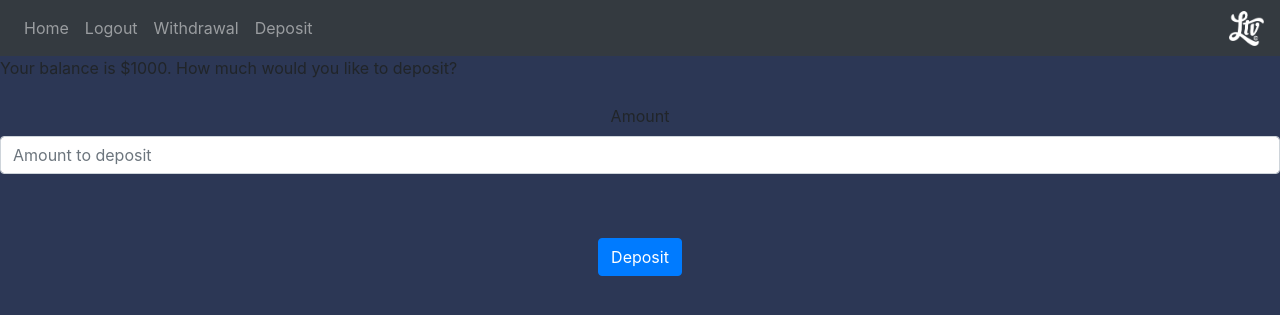
After one commit to wahgs/bankSystem, a Flask app: page /deposit in a window 1280 px wide. The commit adds this page. Shown: the top 315 px of the page. Run offline with Flask 2, Linux system fonts and the light colour scheme; a user stored in the database is signed in; some libraries are stand-ins or nearby versions.

Commit message:
it all works >:)

```diff
--- a/website/models.py
+++ b/website/models.py
@@ -1,5 +1,4 @@
 #holds database models
-#holds Users and Balance
 from .  import db
 from flask_login import UserMixin
 from sqlalchemy.sql import func
--- a/website/templates/base.html
+++ b/website/templates/base.html
@@ -32,13 +32,16 @@
           {% if user.is_authenticated %}
           <a class="nav-item nav-link" id="home" href="/">Home</a>
           <a class="nav-item nav-link" id="logout" href="/logout">Logout</a>
+          <a class="nav-item nav-link" id="withdrawal" href="/withdrawal">Withdrawal</a>
+          <a class="nav-item nav-link" id="deposit" href="/deposit">Deposit</a>
           {% else %}
           <a class="nav-item nav-link" id="signUp" href="/sign-up">Sign Up</a>
           <a class="nav-item nav-link" id="login" href="/login">Login</a>
           {% endif %}
-          <img align="center" src="ltv-logo-white.png" width="35" height="35"/>
+
         </div>
     </div>
+    <img align="center" src="static/ltv-logo-white.png" width="35" height="35"/>
       </nav>
 
     <!-- allows backend to flash messages.-->
@@ -61,8 +64,9 @@
     {% endwith %}
 
     <div class="container">
+      <body style="background-color:rgb(44, 55, 85)">
     {% block content %}
-    {% endblock %}</div>
+    {% endblock %}</body></div>
     <script
       src="https://code.jquery.com/jquery-3.2.1.slim.min.js"
       integrity="sha384-KJ3o2DKtIkvYIK3UENzmM7KCkRr/rE9/Qpg6aAZGJwFDMVNA/GpGFF93hXpG5KkN"
--- /dev/null
+++ b/website/templates/deposit.html
@@ -0,0 +1,19 @@
+{% extends "base.html" %} {% block title %} Deposit {% endblock %}
+{% block content %}
+</div>
+<head align="center"> Your balance is ${{ bal }}. How much would you like to deposit?</head>
+</br></br>
+<form method="POST">
+<div class="form-group" align="center">
+    <label for="amount">Amount</label>
+    <input type="amount" class="form-control" id="amount" name="amount" placeholder="Amount to deposit"/>
+</div>
+</br>
+<div>
+    </div>
+</div>
+</br>
+<div align="center">
+<button type="submit" class="btn btn-primary">Deposit</button></div>
+</form>
+{% endblock %}
--- a/website/templates/login.html
+++ b/website/templates/login.html
@@ -1,5 +1,4 @@
 {% extends "base.html" %} {% block title %} Login {% endblock %}
-
 {% block content %}
 <form method="POST">
     <h3 align="center">Log In</h3>
--- a/website/views.py
+++ b/website/views.py
@@ -1,13 +1,13 @@
 #stores url endpoints for home, removing notes,
-from unicodedata import category
 from flask import Blueprint, render_template, flash, request, redirect, url_for
 from flask_login import login_required, current_user
 from .models import User
+from .auth import genbal
 from . import db
 import json
 import jsonify
 import random
-
+from time import sleep
 
 
 views = Blueprint('views', __name__)
@@ -24,35 +24,47 @@ def duh():
 
 
 
-@views.route("/home", methods =['GET', 'POST'])
+@views.route("/home")
 @login_required
 def home():
-    if request.method == 'POST':
-        #for returns
-        pass
-
-    else:
-        #if the user has a balance set.
-        if current_user.balance:
-            return render_template("home.html", firstName=current_user.first_name, user=current_user, balance=current_user.balance)
-        #if the user does not have a balance
-        elif not current_user.balance:
-            #creates a balance and assigns it to the current user.
-            balance = random.randint(1,10000)
-            current_user.balance = balance
-            db.session.commit()
-            return render_template("home.html", firstName=current_user.first_name, user=current_user, balance=current_user.balance)
+    if current_user.balance:
+        return render_template("home.html", firstName=current_user.first_name, user=current_user, balance=current_user.balance)
+    #if the user does not have a balance
+    elif not current_user.balance:
+        #references auth.py's function genbal
+        balance = genbal
+        current_user.balance = balance
+        db.session.commit()
+        return render_template("home.html", firstName=current_user.first_name, user=current_user, balance=current_user.balance)
 
 @views.route("/withdrawal", methods=['GET', 'POST'])
 @login_required
 def withdrawal():
     if request.method == 'POST':
+        amount = int(request.form.get("amount"))
+        currentbal = int(current_user.balance)
+        if amount >= 500 or currentbal - amount <= 1000:
+            return redirect(url_for("auth.passwordRequired", amount=amount))
+        else:
+            newbal = currentbal - amount
+            current_user.balance = newbal
+            db.session.commit()
+            flash("Balance successfully updated to " + str(newbal) + "! Redirecting to home...")
+            return redirect(url_for("views.home"))
+    #get method response
+    else:
+        return render_template("withdrawal.html", bal=current_user.balance, name=current_user.first_name, auth=current_user.is_authenticated, user=current_user)
+
+@views.route("/deposit", methods=['GET', 'POST'])
+@login_required
+def deposit():
+    if request.method == 'POST':
+        amount = request.form.get('amount')
         bal = current_user.balance
-        amount = request.form.get('amount')
-        if int(amount) <= bal:
-            current_user.balance = bal - int(amount)
-            flash(f"Withdrew {str(amount)} from your balance of {str(bal)}!", category="success")
-            return redirect(url_for("views.home"))
-
+        newbal = int(bal) + int(amount)
+        current_user.balance = newbal
+        db.session.commit()
+        flash(f"You have successfully added ${str(amount)} to your balance", category="success")
+        return redirect(url_for('views.home'))
     else:
-        return render_template("withdrawal.html")
+        return render_template("deposit.html", bal=current_user.balance, name=current_user.first_name, user=current_user)
```
Also changed, not shown: website/auth.py (+25 -0 lines), website/templates/home.html (+4 -15 lines), website/templates/passreqd.html (added, +31 -0 lines), website/templates/withdrawal.html (+8 -2 lines), instance/database1.db, website/static/ltv-logo-white.png (renamed from website/templates/ltv-logo-white.png).
